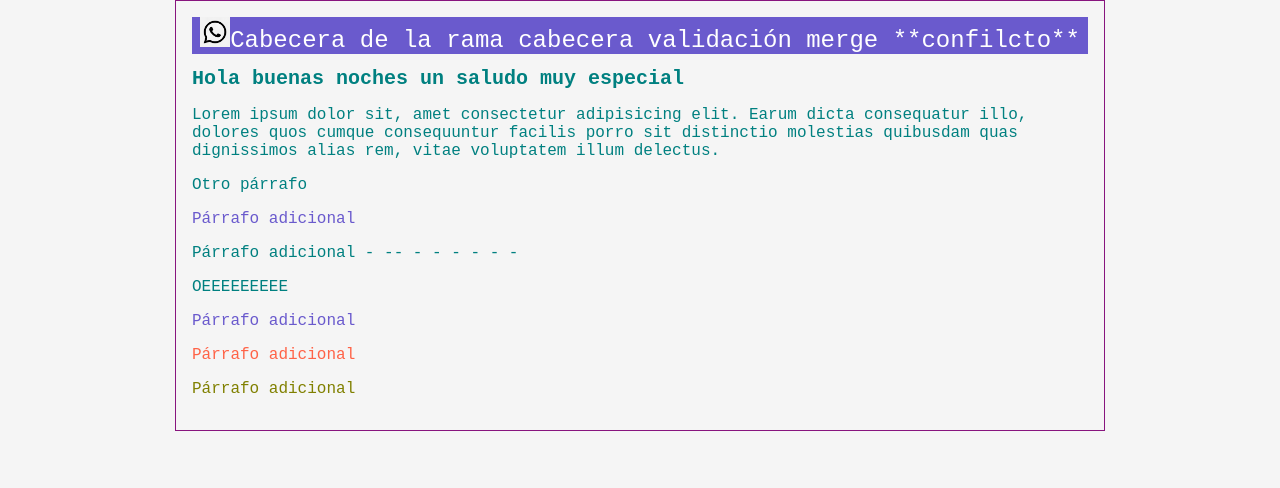
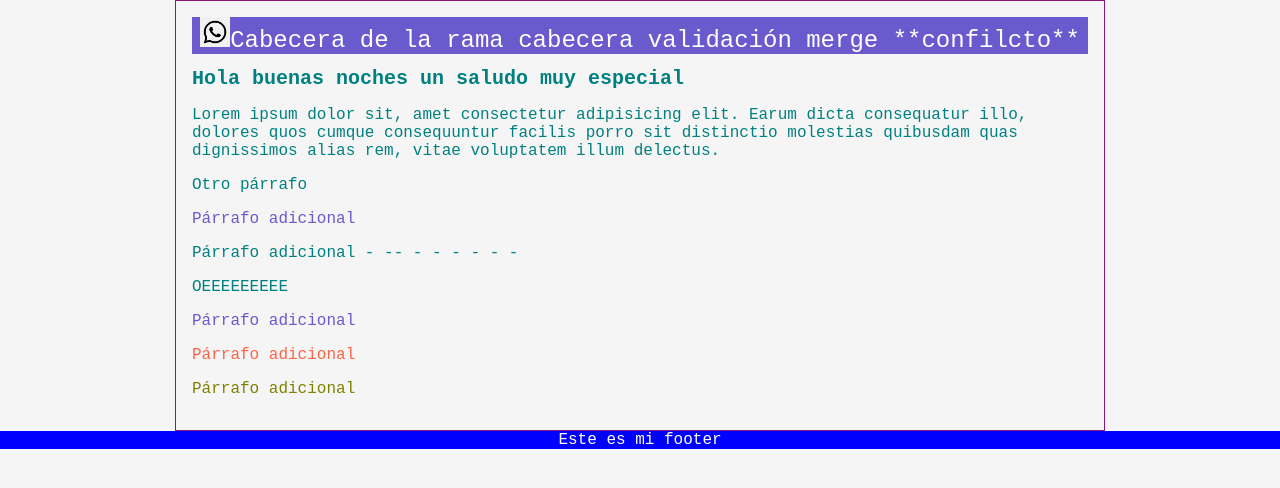
Before and after one commit to wilfredoha/platzi, a plain HTML site: page index.html in a window 1280 px wide. Drawn offline with Linux system fonts and the light colour scheme.

Commit message:
merge footer and header

```diff
--- a/css/estilos.css
+++ b/css/estilos.css
@@ -1,3 +1,9 @@
+#footer{
+	color: white;
+	text-align: center;
+	background: blue;
+}
+
 body{
     text-align: center;
     font-family: 'Courier New', Courier, monospace;
--- a/index.html
+++ b/index.html
@@ -19,5 +19,6 @@
                 <p id="parrafo2">Párrafo adicional</p>
             </div>
         </div>
+        <div id="footer">Este es mi footer</div>
     </body>
 </html>
```
